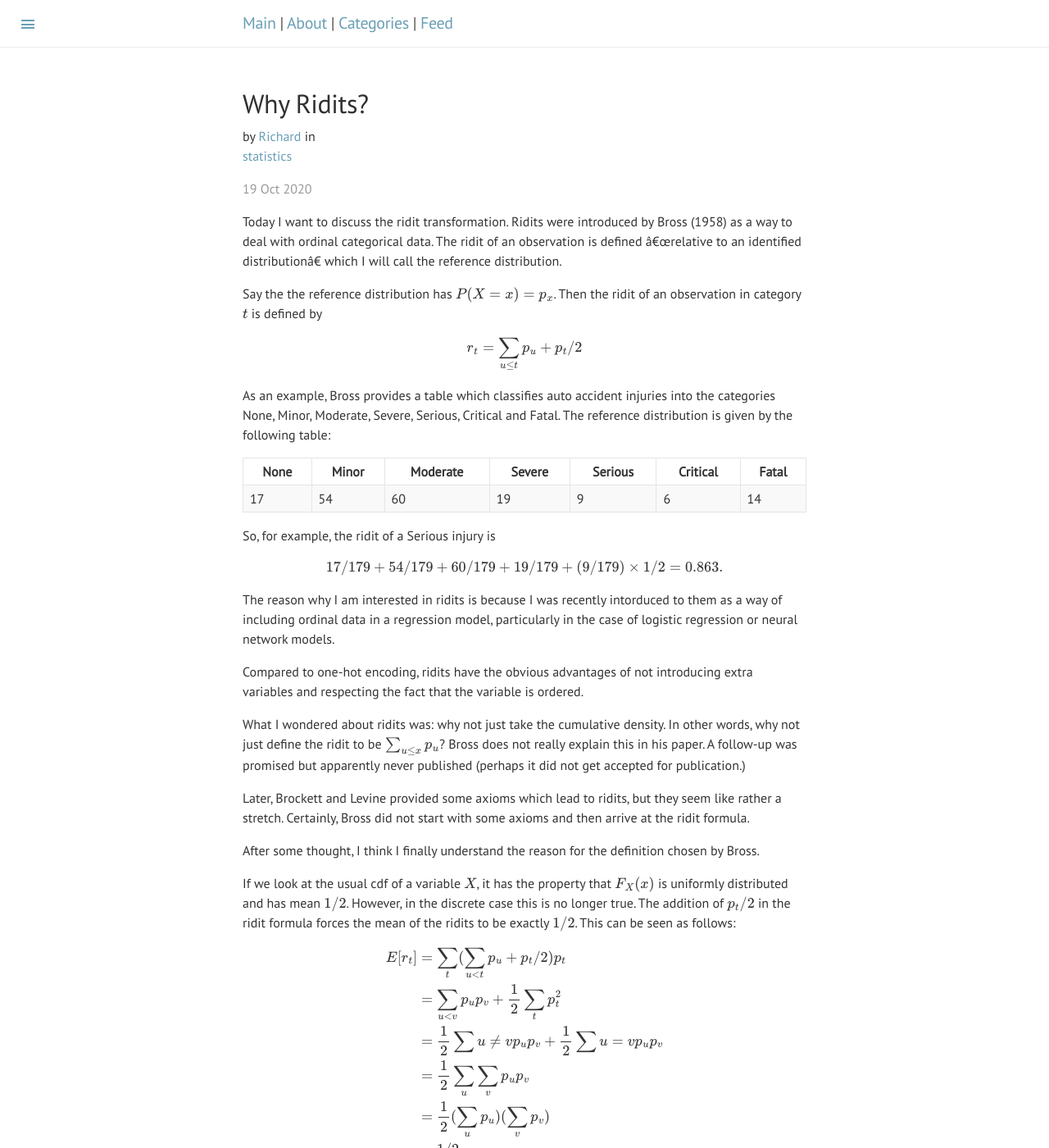
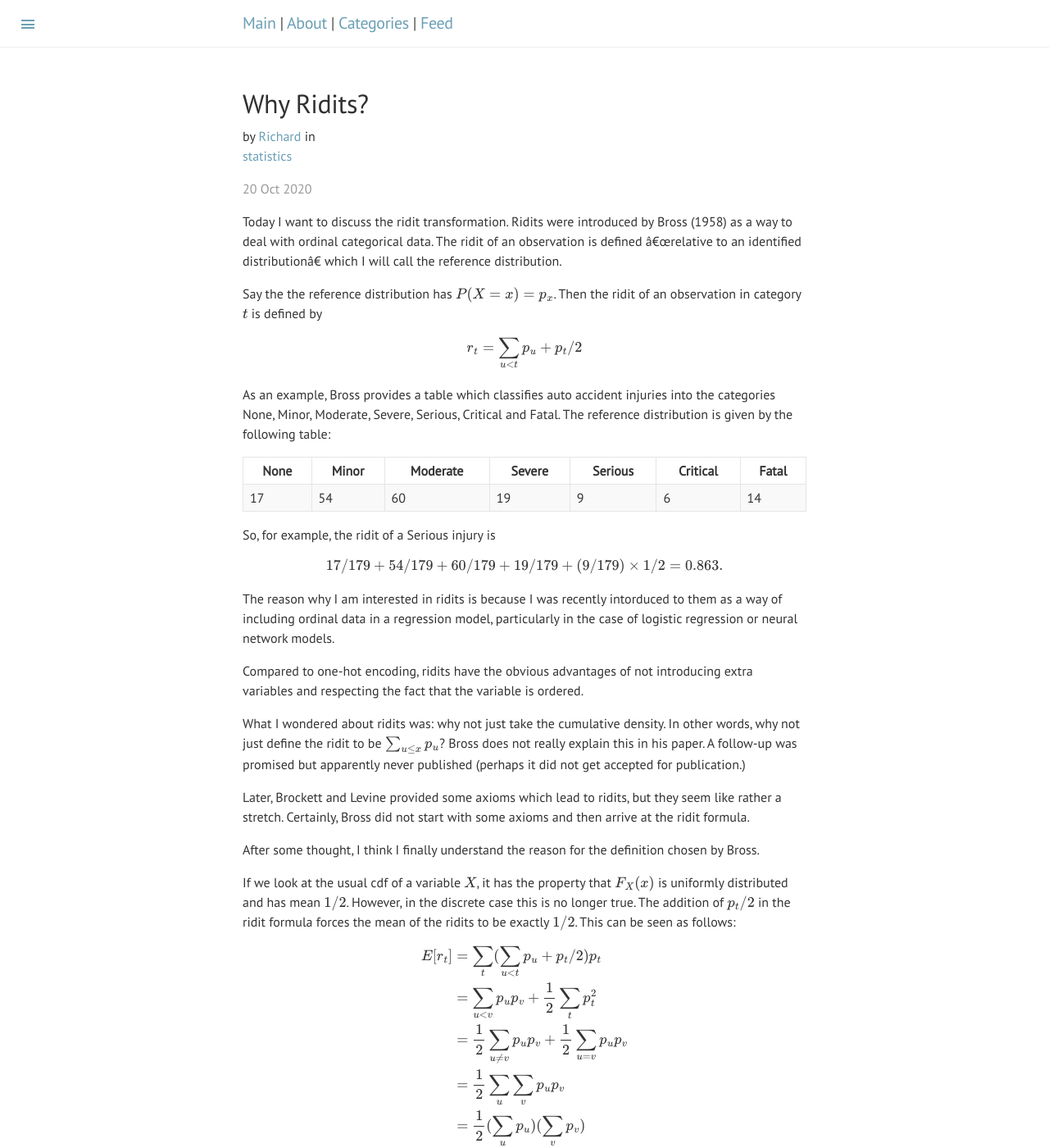
Before and after one commit to datascienceconfidential/datascienceconfidential.github.io, a Jekyll site: the page built from _posts/2020-10-20-ridit.md, in a window 1280 px wide and 1400 px high. Shown: the whole window at 82% size. Built offline with Jekyll 4.4.1, drawn with Linux system fonts in a browser that asks for light colours; formulas are drawn with MathJax 3; a script that is not in the unit is left out; comment, search, counter and statistics services are not loaded; some of the changed text lies outside the part shown.

Commit message:
corrected latex issues

```diff
--- a/_posts/2020-10-20-ridit.md
+++ b/_posts/2020-10-20-ridit.md
@@ -3,7 +3,7 @@ layout: post
 title: "Why Ridits?"
 subtitle: ""
 header-img: ""
-date: 2020-10-19
+date: 2020-10-20
 author: Richard
 categories: statistics
 published: true
@@ -12,7 +12,7 @@ Today I want to discuss the ridit transformation. Ridits were introduced by Bros
 
 Say the the reference distribution has $P(X=x) = p_x$. Then the ridit of an observation in category $t$ is defined by
 
-$$r_t = \sum_{u \le t} p_u + p_t/2$$
+$$r_t = \sum_{u < t} p_u + p_t/2$$
 
 As an example, Bross provides a table which classifies auto accident injuries into the categories None, Minor, Moderate, Severe, Serious, Critical and Fatal. The reference distribution is given by the following table:
 
@@ -38,7 +38,7 @@ If we look at the usual cdf of a variable $X$, it has the property that $F_X(x)$
 
 $$\begin{align*}E[r_t] &= \sum_t (\sum_{u < t} p_u + p_t/2)p_t\\
 &= \sum_{u < v}p_u p_v + \frac{1}{2}\sum_t p_t^2\\
-&= \frac{1}{2}\sum {u \neq v}p_u p_v + \frac{1}{2}\sum{u=v}p_u p_v\\
+&= \frac{1}{2}\sum_{u \neq v}p_u p_v + \frac{1}{2}\sum_{u=v}p_u p_v\\
 &= \frac{1}{2}\sum_u \sum_v p_u p_v\\
 &= \frac{1}{2}(\sum_u p_u )(\sum_v p_v)\\
 &= 1/2\end{align*}$$
```
